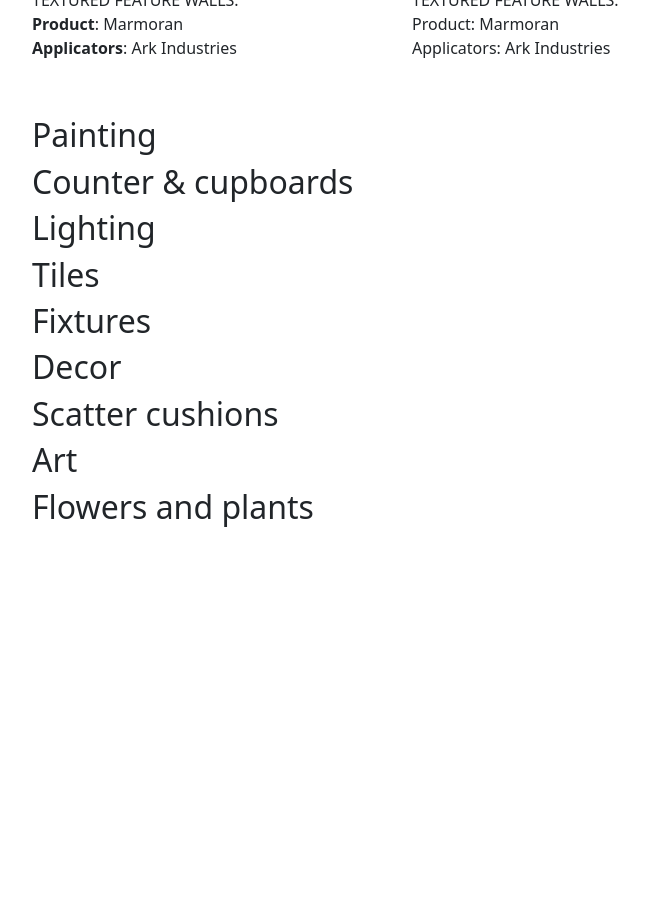
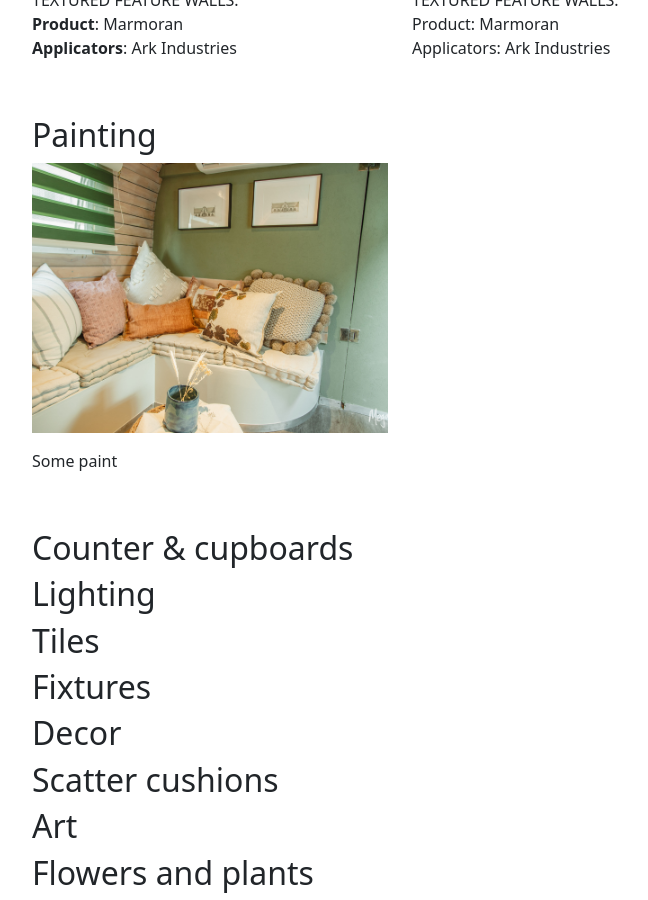
Before and after one commit to dirkcuys/capewinelandstrailer, a Jekyll site: the page built from index.md, in a window 1280 px wide and 900 px high, scrolled down 1226 px. Shown: the whole window, without its empty margins (50-698 px from the left). Built offline with Jekyll 4.4.1, drawn with Linux system fonts in a browser that asks for light colours; before the commit the page ends 1760 px from its top, so only the background shows below that.

Commit message:
Update Pages “index”

```diff
--- a/index.md
+++ b/index.md
@@ -20,6 +20,10 @@ sections:
           Product: Marmoran
           Applicators: Ark Industries
   - title: Painting
+    items:
+      - image: /assets/img/img_5468.jpg
+        caption: Some paint
+        link: https://google.com
   - title: Counter & cupboards
   - title: Lighting
   - title: Tiles
```
Also changed, not shown: assets/img/img_5468.jpg (added).
